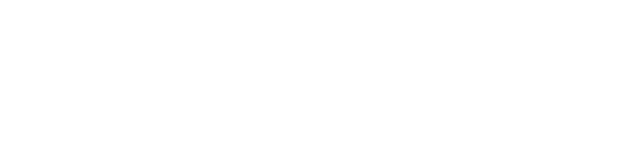
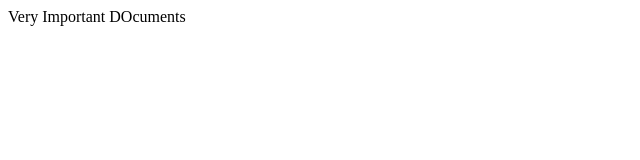
Before and after one commit to DandyHerdiyana/DesignWeb, a plain HTML site: page index.html in a window 1280 px wide. Shown: the whole page, without its empty margins (0-640 px from the left). Drawn offline with Linux system fonts and the light colour scheme.

Commit message:
This is a test, OK?!

```diff
--- a/index.html
+++ b/index.html
@@ -6,6 +6,6 @@
     <title>Document</title>
 </head>
 <body>
-
+    Very Important DOcuments
 </body>
 </html>
```
